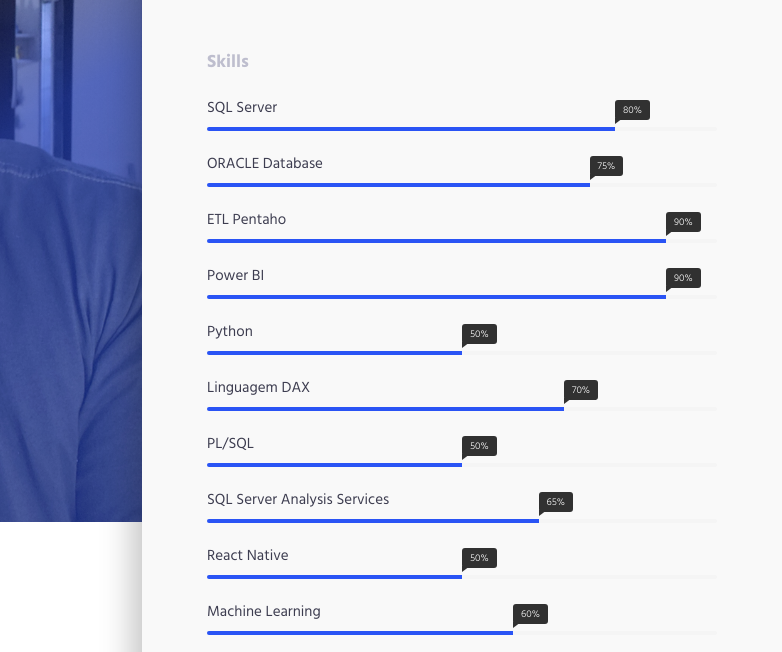
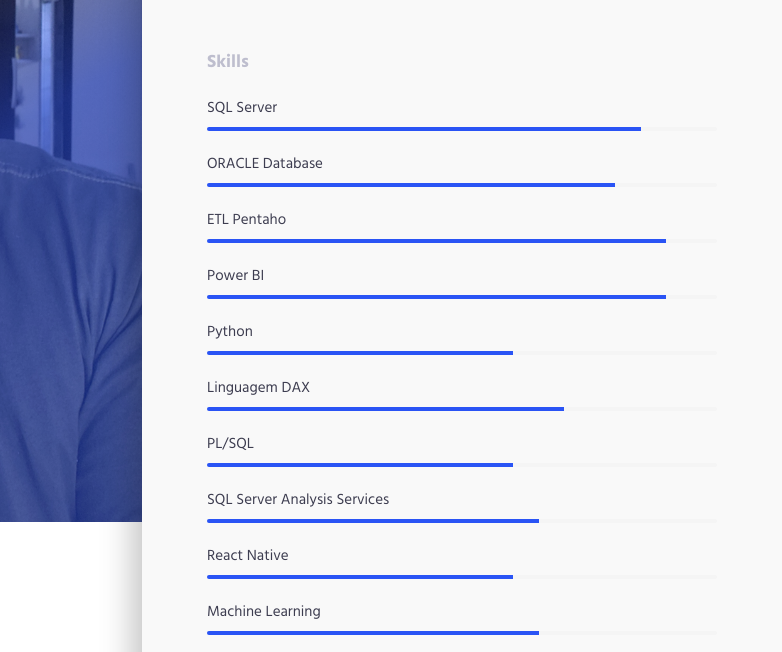
Before and after one commit to andersonlx/andersonlx.github.io, a plain HTML site: page index.html in a window 1280 px wide. Shown: the part 278-930 px from the top of the page, 498-1280 px from the left. Drawn offline with Linux system fonts and the light colour scheme.

Commit message:
my-page-cv

```diff
--- a/index.html
+++ b/index.html
@@ -100,7 +100,7 @@
 
                         <div class="progress">
                             <div class="progress-bar" role="progressbar" aria-valuenow="62" aria-valuemin="0"
-                                 aria-valuemax="100" style="width: 80%"><span class="progress-percent"> 80%</span>
+                                 aria-valuemax="100" style="width: 85%"> <!--  <span class="progress-percent"> 85%</span> -->
                             </div>
                         </div>
                         <!-- .progress -->
@@ -113,7 +113,7 @@
 
                         <div class="progress">
                             <div class="progress-bar" role="progressbar" aria-valuenow="90" aria-valuemin="0"
-                                 aria-valuemax="100" style="width: 75%"><span class="progress-percent"> 75%</span>
+                                 aria-valuemax="100" style="width: 80%"> <!-- <span class="progress-percent"> 80%</span> -->
                             </div>
                         </div>
                         <!-- /.progress -->
@@ -125,7 +125,7 @@
 
                         <div class="progress">
                             <div class="progress-bar" role="progressbar" aria-valuenow="75" aria-valuemin="0"
-                                 aria-valuemax="100" style="width: 90%;"><span class="progress-percent"> 90%</span>
+                                 aria-valuemax="100" style="width: 90%;">  <!-- <span class="progress-percent"> 90%</span> -->
                             </div>
                         </div>
                         <!-- /.progress -->
@@ -137,7 +137,7 @@
 
                         <div class="progress">
                             <div class="progress-bar" role="progressbar" aria-valuenow="55" aria-valuemin="0"
-                                 aria-valuemax="100" style="width: 90%;"><span class="progress-percent"> 90%</span>
+                                 aria-valuemax="100" style="width: 90%;"> <!-- <span class="progress-percent"> 90%</span> -->
                             </div>
                         </div>
                         <!-- /.progress -->
@@ -148,7 +148,7 @@
 
                         <div class="progress">
                             <div class="progress-bar" role="progressbar" aria-valuenow="55" aria-valuemin="0"
-                                 aria-valuemax="100" style="width: 50%;"><span class="progress-percent"> 50%</span>
+                                 aria-valuemax="100" style="width: 60%;"> <!-- <span class="progress-percent"> 60%</span> -->
                             </div>
                         </div>
                         <!-- .progress -->
@@ -160,7 +160,7 @@
 
                         <div class="progress">
                             <div class="progress-bar" role="progressbar" aria-valuenow="55" aria-valuemin="0"
-                                 aria-valuemax="100" style="width: 70%;"><span class="progress-percent"> 70%</span>
+                                 aria-valuemax="100" style="width: 70%;"> <!-- <span class="progress-percent"> 70%</span> -->
                             </div>
                         </div>
                         <!-- .progress -->
@@ -172,7 +172,7 @@
 
                         <div class="progress">
                             <div class="progress-bar" role="progressbar" aria-valuenow="55" aria-valuemin="0"
-                                 aria-valuemax="100" style="width: 50%;"><span class="progress-percent"> 50%</span>
+                                 aria-valuemax="100" style="width: 60%;"> <!-- <span class="progress-percent"> 60%</span> -->
                             </div>
                         </div>
                         <!-- .progress -->
@@ -184,7 +184,7 @@
 
                         <div class="progress">
                             <div class="progress-bar" role="progressbar" aria-valuenow="55" aria-valuemin="0"
-                                 aria-valuemax="100" style="width: 65%;"><span class="progress-percent"> 65%</span>
+                                 aria-valuemax="100" style="width: 65%;"> <!-- <span class="progress-percent"> 65%</span> -->
                             </div>
                         </div>
                         <!-- .progress -->
@@ -196,7 +196,7 @@
 
                         <div class="progress">
                             <div class="progress-bar" role="progressbar" aria-valuenow="55" aria-valuemin="0"
-                                 aria-valuemax="100" style="width: 50%;"><span class="progress-percent"> 50%</span>
+                                 aria-valuemax="100" style="width: 60%;"> <!-- <span class="progress-percent"> 60%</span> -->
                             </div>
                         </div>
                         <!-- .progress -->
@@ -208,7 +208,7 @@
 
                         <div class="progress">
                             <div class="progress-bar" role="progressbar" aria-valuenow="55" aria-valuemin="0"
-                                 aria-valuemax="100" style="width: 60%;"><span class="progress-percent"> 60%</span>
+                                 aria-valuemax="100" style="width: 65%;"> <!-- <span class="progress-percent"> 60%</span> -->
                             </div>
                         </div>
                         <!-- .progress -->
@@ -220,7 +220,7 @@
 
                         <div class="progress">
                             <div class="progress-bar" role="progressbar" aria-valuenow="55" aria-valuemin="0"
-                                 aria-valuemax="100" style="width: 80%;"><span class="progress-percent"> 80%</span>
+                                 aria-valuemax="100" style="width: 80%;"> <!-- <span class="progress-percent"> 80%</span> -->
                             </div>
                         </div>
                         <!-- .progress -->
@@ -262,7 +262,7 @@
                 </div>
                 <!-- .experience-item -->
                 <div class="content-item">
-                    <small>fevereiro/2012 - julho/2015</small>
+                    <small>fevereiro/2019 - julho/2019</small>
                     <h3>Web Developer Freelancer</h3>
                     <h4>VB Express Transportes</h4>
                     <p>Desenvolvimento de sites, estático e dinâmico utilizando a plataforma Wordpress,<br />
```
